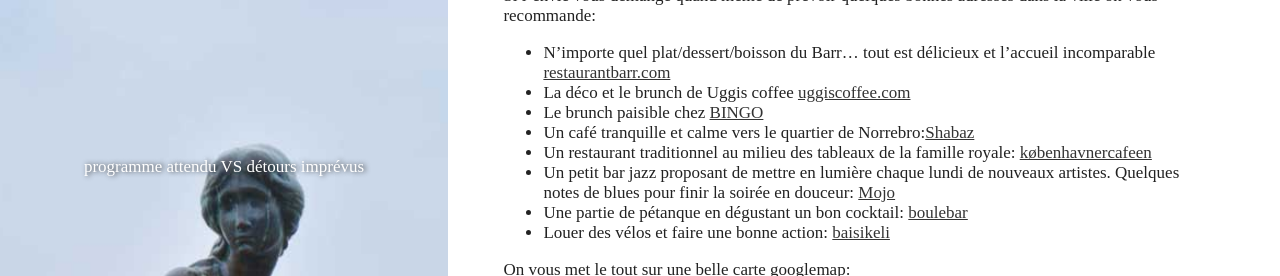
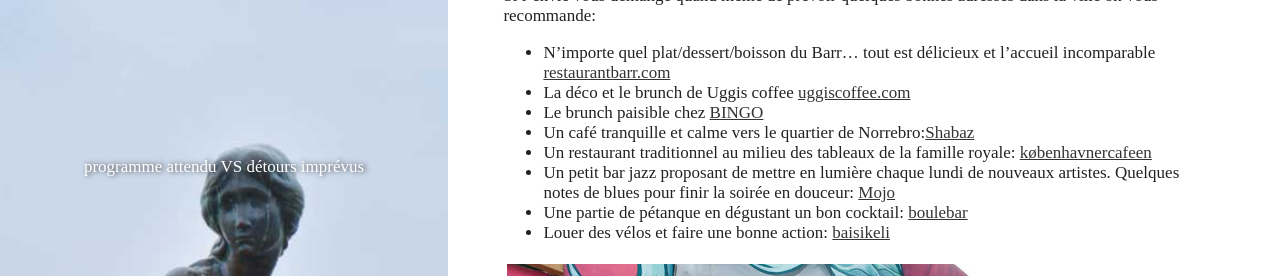
Before and after one commit to FlorentD/cairatuverras.github.io, a Jekyll site: the page built from _posts/2018-03-17-copenhague.md, in a window 1280 px wide and 1400 px high, scrolled down 17297 px, cut to the strip 0-276 px from the top of the window. Built offline with Jekyll 4.4.1, drawn with Linux system fonts in a browser that asks for light colours; comment, search, counter and statistics services are not loaded; some of the changed text lies outside the part shown.

Commit message:
Update 2018-03-17-copenhague.md

```diff
--- a/_posts/2018-03-17-copenhague.md
+++ b/_posts/2018-03-17-copenhague.md
@@ -66,12 +66,14 @@
 + Une partie de pétanque en dégustant un bon cocktail: [boulebar](https://www.boulebar.dk)
 + Louer des vélos et faire une bonne action: [baisikeli](http://baisikeli.dk)
 
-On vous met le tout sur une belle carte googlemap:
 
-<iframe src="https://www.google.com/maps/d/embed?mid=1LNhHYmf4Z-EYWqR6Efz2vLR3awfOIw8G" width="640" height="640"></iframe>
 
 [![railroad]({{ site.images }}/copenhague/streetart.jpg)]({{ site.images }}/copenhague/streetart.jpg)
 On s’est aussi dit que cette ville serait bien sympathique à découvrir sous des températures plus chaudes alors pour la prochaine fois on se réserve:
 
 Des tours en vélo, des balades dans les parcs, l’Opéra et Copenhague street food !
 [![railroad]({{ site.images }}/copenhague/collage1.jpg)]({{ site.images }}/copenhague/collage1.jpg)
+
+On vous résume le tout sur une belle carte:
+
+<iframe src="https://www.google.com/maps/d/embed?mid=1LNhHYmf4Z-EYWqR6Efz2vLR3awfOIw8G" width="640" height="640"></iframe>
```
